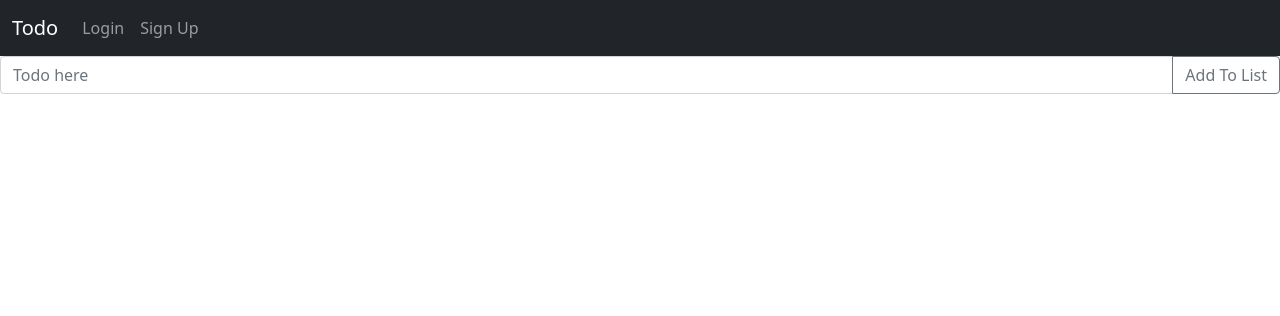
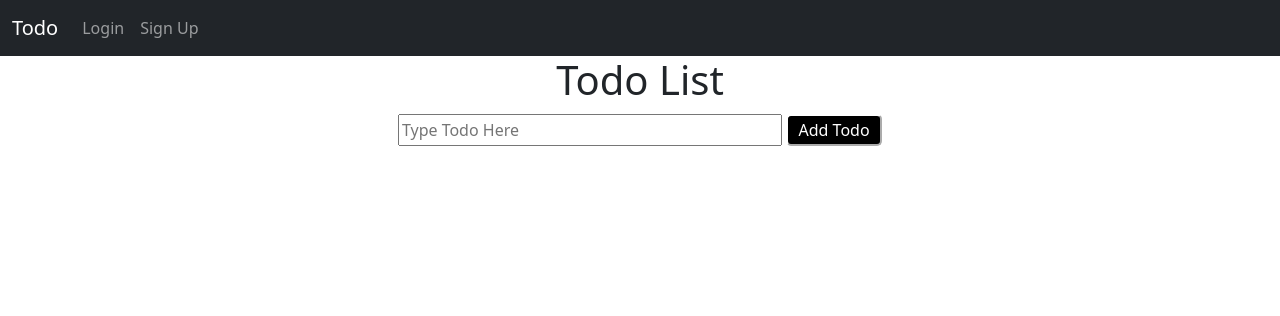
Before and after one commit to Mrmckney/todo-app-flask, a Flask app: page / in a window 1280 px wide. Shown: the top 316 px of the page. Run offline with Flask 2, Linux system fonts and the light colour scheme; data that the repository does not hold is empty.

Commit message:
added todo crud

```diff
--- a/app.py
+++ b/app.py
@@ -1,5 +1,5 @@
 from flask import Flask, redirect, url_for, render_template, request
-from models import db
+from flask_sqlalchemy import SQLAlchemy
 
 # Flask
 app = Flask(__name__)
@@ -11,13 +11,44 @@ app.config['SQLALCHEMY_DATABASE_URI'] = 'sqlite:///book.sqlite'
 app.config['SQLALCHEMY_TRACK_MODIFICATIONS'] = False
 app.config['DEBUG'] = True
 # db.init_app(app)
+db = SQLAlchemy(app)
 
-# db.create_all()
+class Todo(db.Model):
+    id = db.Column(db.Integer, primary_key=True)
+    todo = db.Column(db.String(120))
+    completed = db.Column(db.Boolean)
 
+class User(db.Model):
+    id = db.Column(db.Integer, primary_key=True)
+    email = db.Column(db.String(45))
+    password = db.Column(db.String(26))
 
 @app.route("/")
 def todo_page():
-    return render_template('todo.html')
+    todo_list = Todo.query.all()
+    return render_template('todo.html', todo_list=todo_list)
+
+@app.route("/add", methods=["POST"])
+def add_todo():
+    todo = request.form.get("todo")
+    new_todo = Todo(todo=todo, completed=False)
+    db.session.add(new_todo)
+    db.session.commit()
+    return redirect(url_for("todo_page"))
+
+@app.route("/update/<int:todo_id>")
+def update_todo(todo_id):
+    todo = Todo.query.filter_by(id=todo_id).first()
+    todo.completed = not todo.completed
+    db.session.commit()
+    return redirect(url_for("todo_page"))
+
+@app.route("/remove/<int:todo_id>")
+def remove_todo(todo_id):
+    todo = Todo.query.filter_by(id=todo_id).first()
+    db.session.delete(todo)
+    db.session.commit()
+    return redirect(url_for("todo_page"))
 
 @app.route("/login")
 def login_page():
@@ -29,4 +60,5 @@ def sign_up_page():
 
 
 if __name__ == "__main__":
+    db.create_all()
     app.run(port=3000)
--- a/static/css/style.css
+++ b/static/css/style.css
@@ -0,0 +1,4 @@
+.section1 {
+    display: flex;
+    justify-content: center;
+}
--- a/templates/login.html
+++ b/templates/login.html
@@ -4,7 +4,7 @@
 {% endblock %}
 
 {% block body %}
-    <form>
+    <form style="margin: 20px">
         <div class="mb-3">
             <label for="exampleInputEmail1" class="form-label">Email address</label>
             <input type="email" class="form-control" id="exampleInputEmail1" aria-describedby="emailHelp">
--- a/templates/signup.html
+++ b/templates/signup.html
@@ -4,7 +4,7 @@
 {% endblock %}
 
 {% block body %}
-    <form>
+    <form style="margin: 20px">
         <div class="mb-3">
             <label for="exampleInputEmail1" class="form-label">Email address</label>
             <input type="email" class="form-control" id="exampleInputEmail1" aria-describedby="emailHelp">
--- a/templates/todo.html
+++ b/templates/todo.html
@@ -4,12 +4,39 @@
 {% endblock %}
 
 {% block body %}
-  <section>
-    <div class="input-group mb-3">
-        <input type="text" class="form-control" placeholder="Todo here" aria-label="Recipient's username" aria-describedby="button-addon2">
-        <button class="btn btn-outline-secondary" type="button" id="button-addon2">Add To List</button>
+  <h1 style="display: flex; justify-content: center;">Todo List</h1>
+  <section style="display: flex; justify-content: center; margin-top: 10px;">
+    <form action="/add" method="POST">
+      <div>
+        <input style="width: 24rem; height: 2rem;" type="text" name="todo" placeholder="Type Todo Here">
+        <button style="width: 6rem; height: 2rem; border-radius: 5px; color: white; background-color: black; border-color: white;" type="submit">Add Todo</button>
+      </div>
+    </form>
+  </section>
+  <section style="display: flex; flex-direction: row; flex-wrap: wrap;">
+    {% for todo in todo_list %}
+    {% if todo.completed == False %}
+    <div class="card" style="width: 18rem; margin: 35px">
+      <div class="card-body">
+        <h5 class="card-title">Todo #{{ todo.id }}</h5>
+        <b>Task:</b>
+          <p class="card-text">{{ todo.todo }}</p>
+          <a href="/update/{{ todo.id }}" class="btn btn-secondary">Done</a>
+          <a href="/remove/{{ todo.id }}" class="btn btn-danger">Remove</a>
+      </div>
     </div>
-  </section>
-  <section>
+    {% endif %}
+    {% if todo.completed == True %}
+    <div class="card" style="width: 18rem; margin: 35px">
+      <div class="card-body">
+        <h5 class="card-title">Todo #{{ todo.id }} ⭐️</h5>
+        <b>Task:</b>
+          <p class="card-text">{{ todo.todo }}</p>
+          <a href="/update/{{ todo.id }}" class="btn btn-success ">Done</a>
+          <a href="/remove/{{ todo.id }}" class="btn btn-danger ">Remove</a>
+      </div>
+    </div>
+    {% endif %}
+    {% endfor %}
   </section>
 {% endblock %}
```
